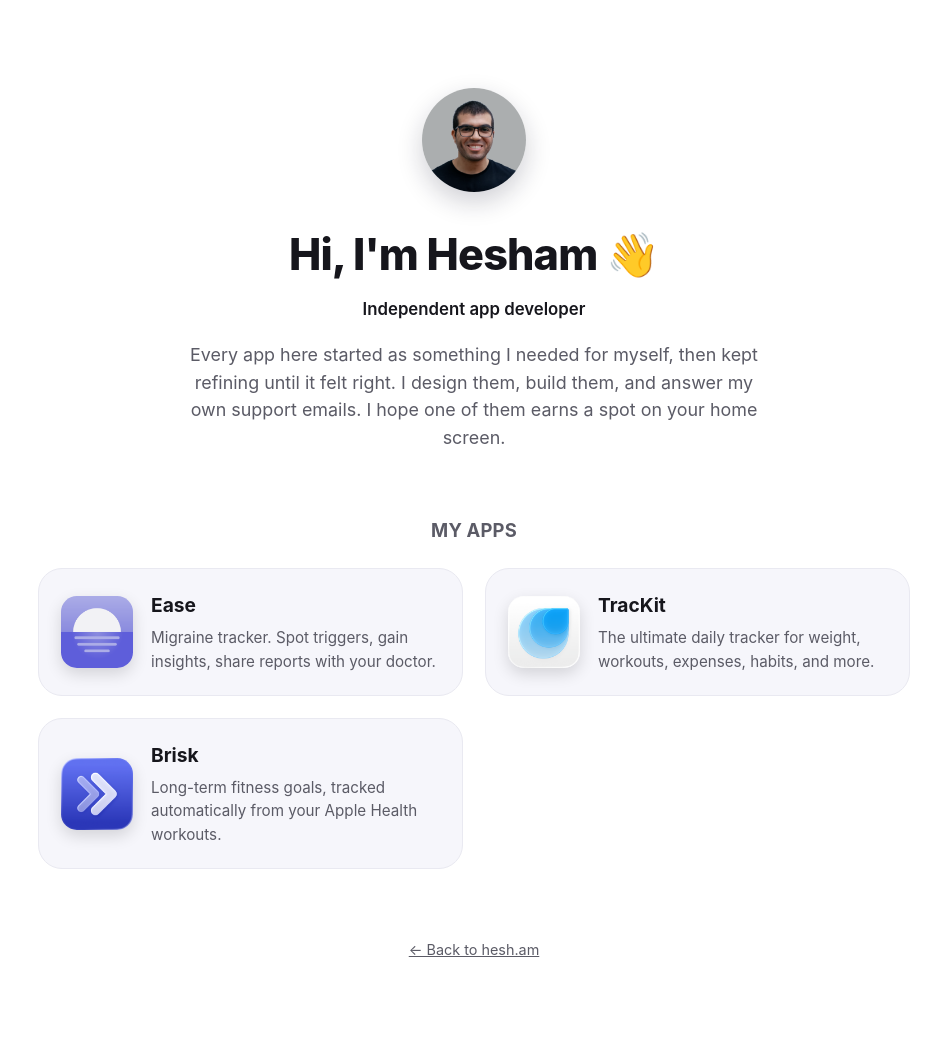
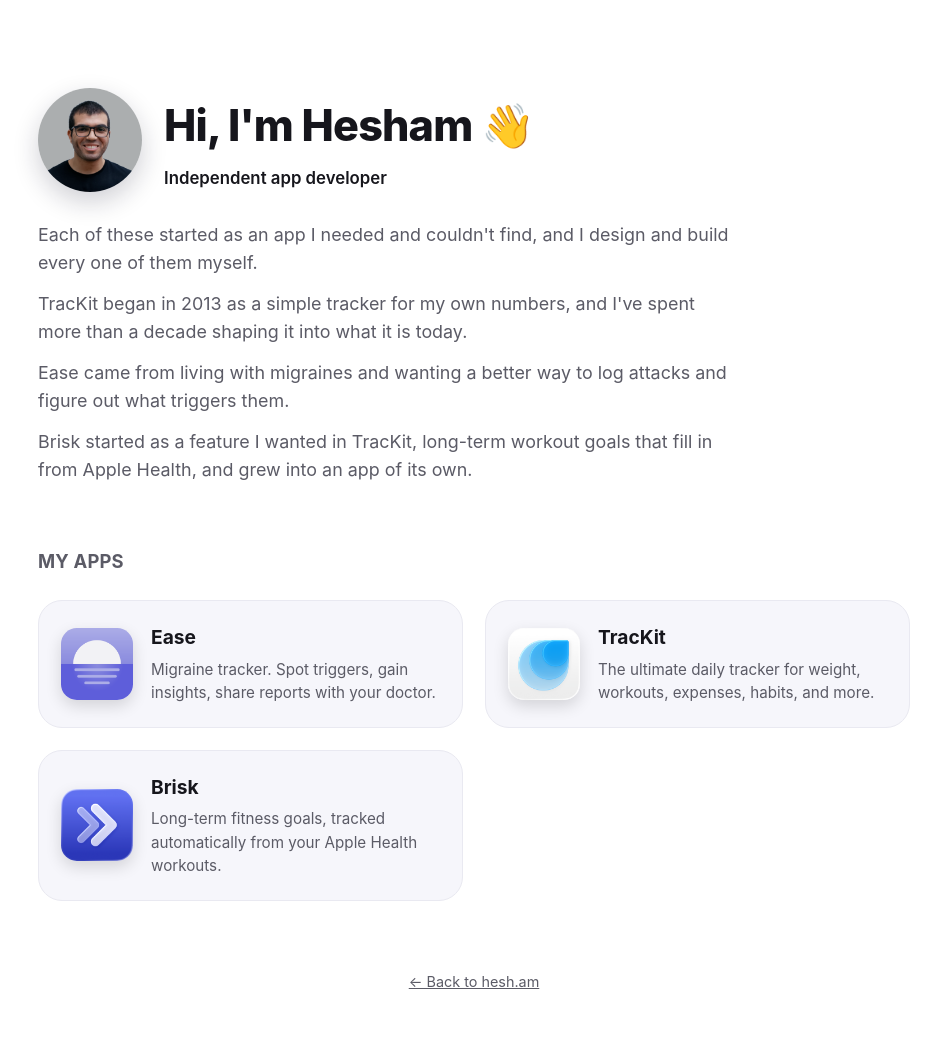
Before and after one commit to HeshamMegid/heshammegid.github.io, a Jekyll site: the page built from apps/index.html, in a window 1280 px wide. Shown: the whole page, without its empty margins (166-1107 px from the left). Built offline with Jekyll 4.4.1, drawn with Linux system fonts in a browser that asks for light colours; before the commit the page ends 1022 px from its top, so only the background shows below that.

Commit message:
Make the /apps intro personal and add a little whimsy
Rewrite the intro note as short paragraphs about where each app came from
(TracKit, Ease, Brisk) and switch the header to a left-aligned layout with
the avatar beside the name, aligned to the app grid. The wave emoji waves
on load and on hover, and hovering or tapping the avatar shows a speech
bubble that cycles through a few dry one-liners. Motion respects Reduce
Motion. Also adds Brisk to the page's meta description.

Co-Authored-By: Claude Opus 5.5 <noreply@anthropic.com>

```diff
--- a/apps/index.html
+++ b/apps/index.html
@@ -7,7 +7,7 @@ permalink: /apps/
   <meta charset="utf-8">
   <meta name="viewport" content="width=device-width, initial-scale=1">
   <title>Apps by {{ site.title }}</title>
-  <meta name="description" content="iPhone apps designed and built by Hesham Abd-Elmegid, an independent developer. Including Ease (migraine tracker) and TracKit (daily tracker).">
+  <meta name="description" content="iPhone apps designed and built by Hesham Abd-Elmegid, an independent developer. Including Ease (migraine tracker), TracKit (daily tracker), and Brisk (fitness goals).">
   <link rel="canonical" href="{{ site.url }}/apps/">
   <meta property="og:title" content="Apps by {{ site.title }}">
   <meta property="og:description" content="iPhone apps designed and built by an independent developer.">
@@ -17,10 +17,22 @@ permalink: /apps/
 </head>
 <body class="apps-index">
   <header class="intro">
-    <img class="avatar" src="/assets/apps/profile.png" alt="Hesham Abd-Elmegid" width="104" height="104">
-    <h1>Hi, I'm Hesham 👋</h1>
-    <p class="role">Independent app developer</p>
-    <p class="note">Every app here started as something I needed for myself, then kept refining until it felt right. I design them, build them, and answer my own support emails. I hope one of them earns a spot on your home screen.</p>
+    <div class="intro-id">
+      <div class="avatar-wrap">
+        <button class="avatar-btn" type="button" aria-label="Say hi to Hesham">
+          <img class="avatar" src="/assets/apps/profile.png" alt="" width="104" height="104">
+        </button>
+        <span class="bubble" role="status" aria-live="polite"></span>
+      </div>
+      <div>
+        <h1>Hi, I'm Hesham <span class="wave" aria-hidden="true">👋</span></h1>
+        <p class="role">Independent app developer</p>
+      </div>
+    </div>
+    <p class="note">Each of these started as an app I needed and couldn't find, and I design and build every one of them myself.</p>
+    <p class="note">TracKit began in 2013 as a simple tracker for my own numbers, and I've spent more than a decade shaping it into what it is today.</p>
+    <p class="note">Ease came from living with migraines and wanting a better way to log attacks and figure out what triggers them.</p>
+    <p class="note">Brisk started as a feature I wanted in TracKit, long-term workout goals that fill in from Apple Health, and grew into an app of its own.</p>
   </header>
 
   <div class="apps-head">
@@ -53,5 +65,52 @@ permalink: /apps/
   <footer class="index-foot">
     <a href="/">← Back to hesh.am</a>
   </footer>
+
+  <script>
+    // Hover (or tap) the avatar for a different line each time.
+    (function () {
+      var lines = [
+        "Currently fixing a bug I shipped yesterday.",
+        "Yes, I use all three of these every day.",
+        "I've been working on TracKit since 2013. It's still not finished.",
+        "Brisk took five years to build. Most of them were spent not building it.",
+        "Every support email is read by the entire support team. That's me.",
+        "Ease exists because my head and I don't always get along.",
+        "Brisk keeps reminding me I'm behind on my own goal. I built that. I regret nothing."
+      ];
+      var btn = document.querySelector('.avatar-btn');
+      var bubble = document.querySelector('.bubble');
+      var wrap = document.querySelector('.avatar-wrap');
+      var i = -1, hideTimer;
+      function say() {
+        i = (i + 1) % lines.length;
+        bubble.textContent = lines[i];
+        wrap.classList.add('talking');
+        clearTimeout(hideTimer);
+      }
+      function hush(delay) {
+        clearTimeout(hideTimer);
+        hideTimer = setTimeout(function () { wrap.classList.remove('talking'); }, delay);
+      }
+      var hovering = false;
+      // Mouse hover shows a line; touch taps don't count as hover (they fall through to click).
+      btn.addEventListener('pointerenter', function (e) {
+        if (e.pointerType !== 'mouse') return;
+        hovering = true; say();
+      });
+      btn.addEventListener('pointerleave', function (e) {
+        if (e.pointerType !== 'mouse') return;
+        hovering = false; hush(400);
+      });
+      // A click or tap shows the next line; on touch it fades after a few seconds.
+      btn.addEventListener('click', function () {
+        say();
+        if (!hovering) hush(4000);
+      });
+      // Keyboard focus only, so a mouse click doesn't advance twice.
+      btn.addEventListener('focus', function () { if (btn.matches(':focus-visible')) say(); });
+      btn.addEventListener('blur', function () { if (!hovering) hush(0); });
+    })();
+  </script>
 </body>
 </html>
--- a/assets/apps/app.css
+++ b/assets/apps/app.css
@@ -235,12 +235,55 @@ img { max-width: 100%; }
 }
 
 /* ---------- Apps index (personal) ---------- */
-.intro { text-align: center; max-width: 620px; margin: 0 auto; padding: 88px 24px 8px; }
-.intro .avatar { width: 104px; height: 104px; border-radius: 50%; object-fit: cover; box-shadow: 0 10px 26px rgba(20,20,45,.20); margin-bottom: 22px; }
-.intro h1 { font-size: clamp(1.9rem, 5.4vw, 2.7rem); font-weight: 800; letter-spacing: -.02em; margin: 0 0 .2em; }
-.intro .role { color: var(--accent-dark); font-weight: 600; font-size: 1.05rem; margin: 0 0 1.1em; }
-.intro .note { color: var(--text-soft); font-size: 1.12rem; margin: 0 auto; max-width: 52ch; }
-.apps-head { text-align: center; max-width: 620px; margin: 56px auto 24px; padding: 0 24px; }
+/* Left-aligned personal note: avatar beside the name, story paragraphs below,
+   all on the same left edge as the app grid (920px column). */
+.intro { max-width: 920px; margin: 0 auto; padding: 88px 24px 8px; }
+.intro-id { display: flex; align-items: center; gap: 22px; margin-bottom: 26px; }
+.intro .avatar { width: 104px; height: 104px; border-radius: 50%; object-fit: cover; box-shadow: 0 10px 26px rgba(20,20,45,.20); flex: none; }
+.intro h1 { font-size: clamp(1.9rem, 5.4vw, 2.7rem); font-weight: 800; letter-spacing: -.02em; margin: 0 0 .15em; }
+.intro .role { color: var(--accent-dark); font-weight: 600; font-size: 1.05rem; margin: 0; }
+.intro .note { color: var(--text-soft); font-size: 1.12rem; margin: 0; max-width: 62ch; text-wrap: pretty; }
+.intro .note + .note { margin-top: .75em; }
+/* The 👋 waves once on load and again whenever you hover the name. Two
+   identical keyframes so switching names on hover restarts the animation. */
+.wave { display: inline-block; transform-origin: 70% 80%; animation: wave 1.6s ease-in-out .4s 1; }
+.intro h1:hover .wave { animation: wave-again 1.6s ease-in-out 1; }
+@keyframes wave { 0%, 60%, 100% { transform: rotate(0); } 10%, 30% { transform: rotate(14deg); } 20% { transform: rotate(-8deg); } 40% { transform: rotate(-4deg); } 50% { transform: rotate(10deg); } }
+@keyframes wave-again { 0%, 60%, 100% { transform: rotate(0); } 10%, 30% { transform: rotate(14deg); } 20% { transform: rotate(-8deg); } 40% { transform: rotate(-4deg); } 50% { transform: rotate(10deg); } }
+@media (prefers-reduced-motion: reduce) { .wave, .intro h1:hover .wave { animation: none; } }
+/* Hover/tap the avatar for a speech bubble (lines live in apps/index.html). */
+.avatar-wrap { position: relative; flex: none; }
+.avatar-btn { display: block; padding: 0; border: 0; background: none; border-radius: 50%; cursor: pointer; transition: transform .18s ease; }
+.avatar-btn:hover, .avatar-wrap.talking .avatar-btn { transform: rotate(-4deg) scale(1.03); }
+.avatar-btn:focus-visible { outline: 3px solid var(--accent); outline-offset: 4px; }
+.bubble {
+  position: absolute; left: 50%; bottom: calc(100% + 14px); z-index: 5;
+  width: max-content; max-width: min(340px, calc(100vw - 48px)); padding: 10px 14px;
+  background: var(--card); color: var(--text); border: 1px solid var(--border); border-radius: 16px;
+  box-shadow: 0 10px 28px rgba(20,20,45,.16);
+  font-size: .92rem; font-weight: 500; line-height: 1.35; text-wrap: balance;
+  transform: translate(-28px, 6px) scale(.96); transform-origin: 28px 100%;
+  opacity: 0; pointer-events: none; transition: opacity .16s ease, transform .16s ease;
+}
+/* Tail pointing down at the avatar. */
+.bubble::after {
+  content: ""; position: absolute; left: 20px; top: 100%; width: 14px; height: 14px;
+  background: inherit; border: inherit; border-top: 0; border-left: 0;
+  transform: translateY(-7px) rotate(45deg);
+}
+.avatar-wrap.talking .bubble { opacity: 1; transform: translate(-28px, 0) scale(1); }
+@media (prefers-reduced-motion: reduce) {
+  .avatar-btn, .bubble { transition: none; }
+  .avatar-btn:hover, .avatar-wrap.talking .avatar-btn { transform: none; }
+}
+/* Phones: a smaller avatar keeps the name on one line beside it. */
+@media (max-width: 540px) {
+  .intro { padding-top: 92px; }
+  .intro-id { gap: 16px; margin-bottom: 22px; }
+  .intro .avatar { width: 72px; height: 72px; }
+  .intro h1 { font-size: 1.7rem; }
+}
+.apps-head { max-width: 920px; margin: 56px auto 24px; padding: 0 24px; }
 .apps-head h2 { font-size: 1.15rem; letter-spacing: .01em; text-transform: uppercase; color: var(--text-soft); font-weight: 700; margin: 0; }
 .app-grid { max-width: 920px; margin: 0 auto; padding: 0 24px 70px; display: grid; grid-template-columns: repeat(auto-fit, minmax(280px, 1fr)); gap: 22px; }
 .app-card { display: flex; align-items: center; gap: 18px; text-decoration: none; color: inherit; background: var(--card); border: 1px solid var(--border); border-radius: var(--radius); padding: 22px; transition: transform .12s ease, box-shadow .12s ease; }
```
